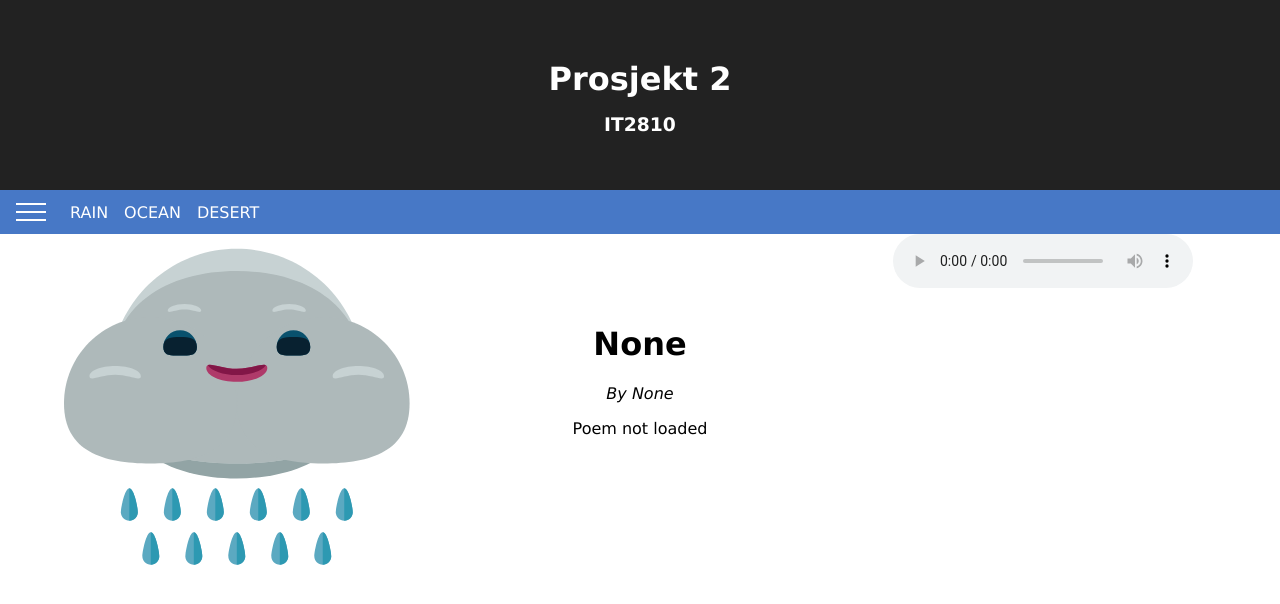
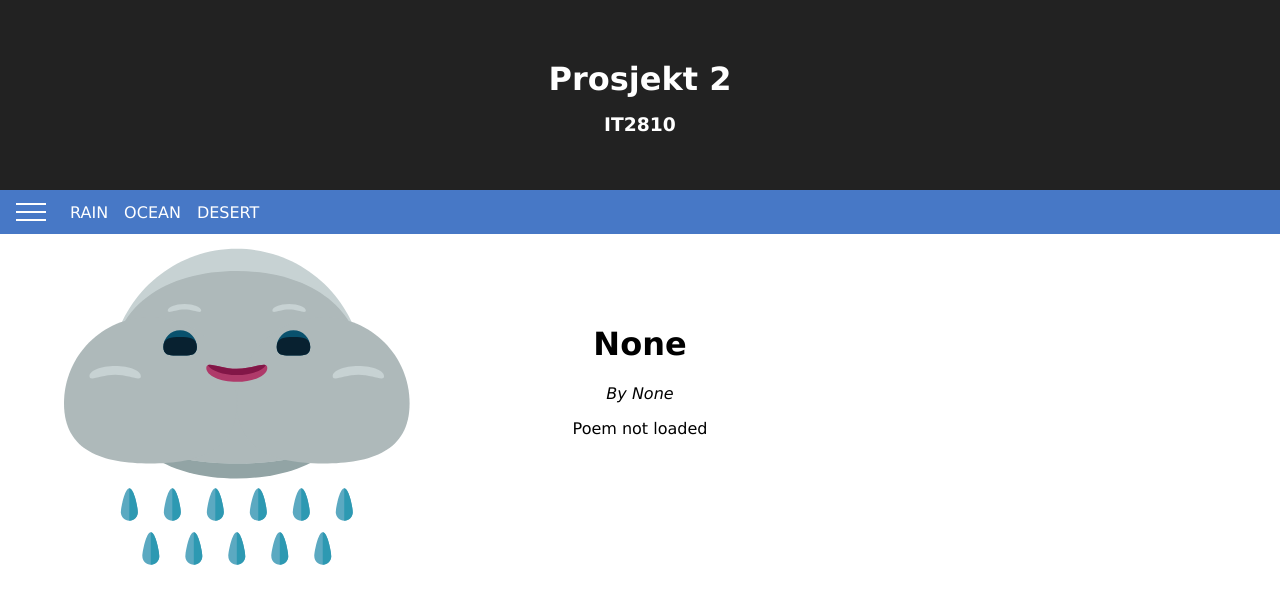
Before and after one commit to IT2810/it2810-webutvikling-h18-prosjekt-2-gruppe--15, a React (Create React App) app: page / in a window 1280 px wide. Shown: the top 604 px of the page. Built offline with nearby package versions, Linux system fonts and the light colour scheme.

Commit message:
new pull from develop

```diff
--- a/src/Containers/ContainerComponent.js
+++ b/src/Containers/ContainerComponent.js
@@ -14,7 +14,7 @@ class ContainerComponent extends Component{
     render() {
         let svgUrl = this.props.data[this.props.categoryKey].svgUrl[this.props.svgKey];
         let poemUrl = this.props.data[this.props.categoryKey].poemUrl[this.props.poemKey];
-        let mp3Url = this.props.data[this.props.categoryKey].mp3Url;
+        let mp3Url = this.props.data[this.props.categoryKey].mp3Url[this.props.audioKey];
         console.log(this.props.svgKey);
         console.log(mp3Url);
 
--- a/src/NavBar/NavBar.js
+++ b/src/NavBar/NavBar.js
@@ -39,8 +39,7 @@ class NavBar extends Component{
                     <div className="navbar-items">
                         <ul>
                             {this.props.keys.map(catKey =>
-                                <li key={"li" + catKey}><a key={catKey}
-                                                           onClick={(e) => this.useCallback({catKey})}> {(catKey).toUpperCase()}
+                                <li key={"li" + catKey}><a key={catKey} onClick={(e) => this.useCallback({catKey})}> {(catKey).toUpperCase()}
                                 </a></li>)}
                         </ul>
                     </div>
--- a/src/media/Mediaplayer.js
+++ b/src/media/Mediaplayer.js
@@ -9,7 +9,7 @@ class Mediaplayer extends React.Component {
     render() {
         return(
             <div>
-                <audio src={this.props.audioKey} controls autoPlay={true} />
+                <audio src={this.props.audioKey} autoPlay={true} />
             </div>
         )
     }
--- a/src/urls.json
+++ b/src/urls.json
@@ -21,9 +21,9 @@
   "ocean":{
     "svgUrl":{
       "Birds in the Ocean": "/SVGfiles/Ocean/BirdsOcean.svg",
-      "Ocean Cliffs": "/SVGfiles/Regn/OceanCliffs.svg",
-      "Ocean Dolphin": "/SVGfiles/Regn/OceanDolphin.svg",
-      "Ocean Sunset": "/SVGfiles/Regn/OceanSunset.svg"
+      "Ocean Cliffs": "/SVGfiles/Ocean/OceanCliffs.svg",
+      "Ocean Dolphin": "/SVGfiles/Ocean/OceanDolphin.svg",
+      "Ocean Sunset": "/SVGfiles/Ocean/OceanSunset.svg"
     },
     "mp3Url":{
       "Big Waves": "/music/Sea/Big-waves-crashing-stormy-sea.mp3",
```
